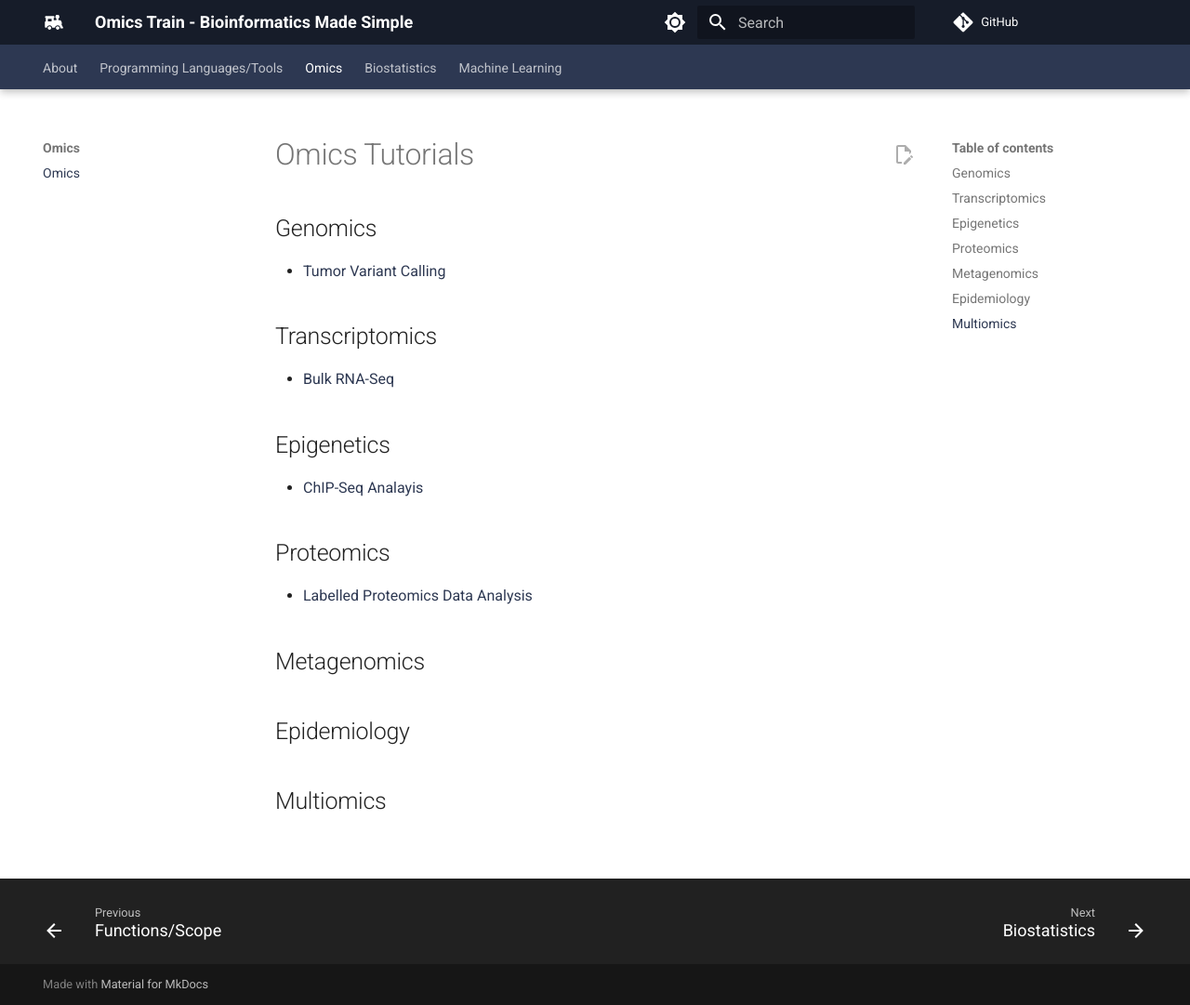
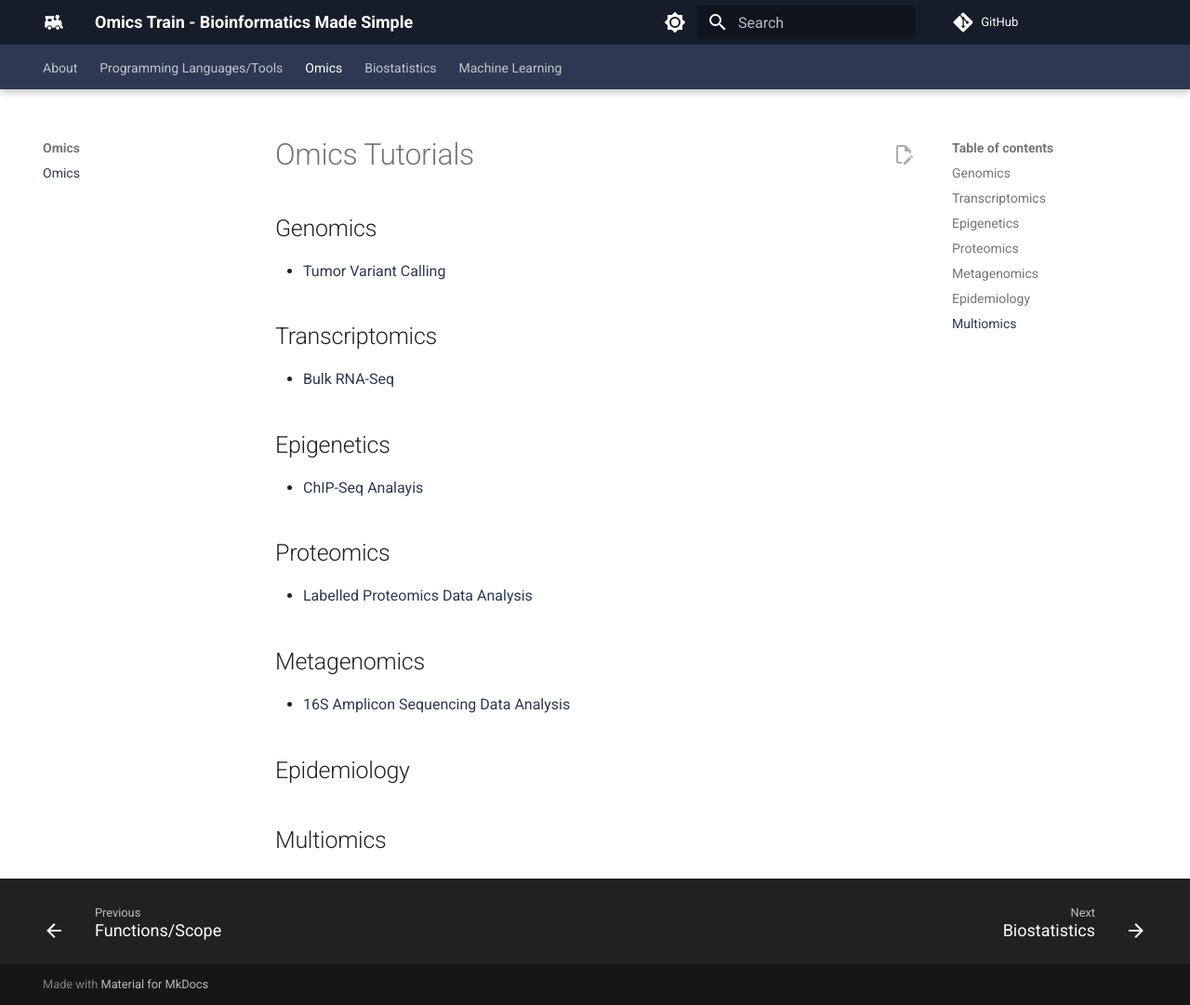
Before and after one commit to comp-tox-jhu/CompToxLab, an MkDocs documentation site: the page built from docs/omics/omics.md, in a window 1280 px wide and 1081 px high. Shown: the whole window at 93% size. Built offline with MkDocs 1.6.1 and Material for MkDocs 9.7.7, drawn with Linux system fonts in a browser that asks for light colours; comment, search, counter and statistics services are not loaded.

Commit message:
Update omics.md

```diff
--- a/docs/omics/omics.md
+++ b/docs/omics/omics.md
@@ -18,6 +18,8 @@
 
 ## Metagenomics
 
+- [16S Amplicon Sequencing Data Analysis](./metagenomics/amplicon_seq/01_introduction.md)
+
 ## Epidemiology
 
 ## Multiomics
```
